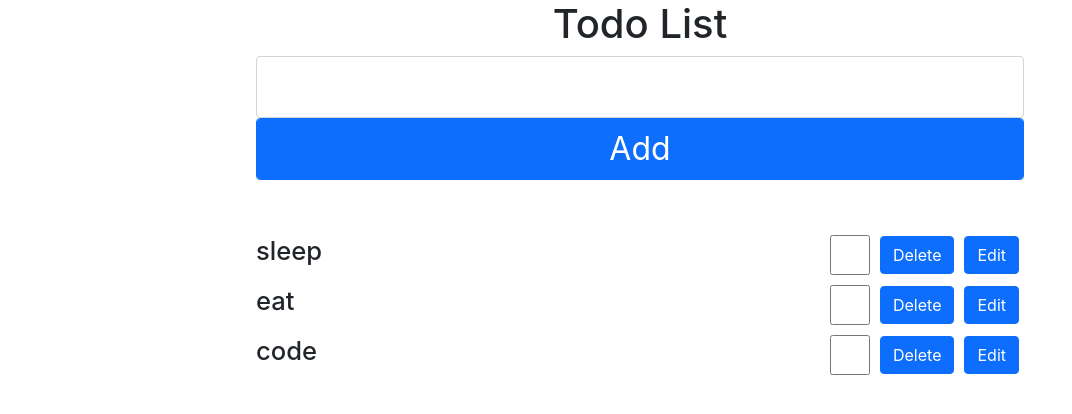
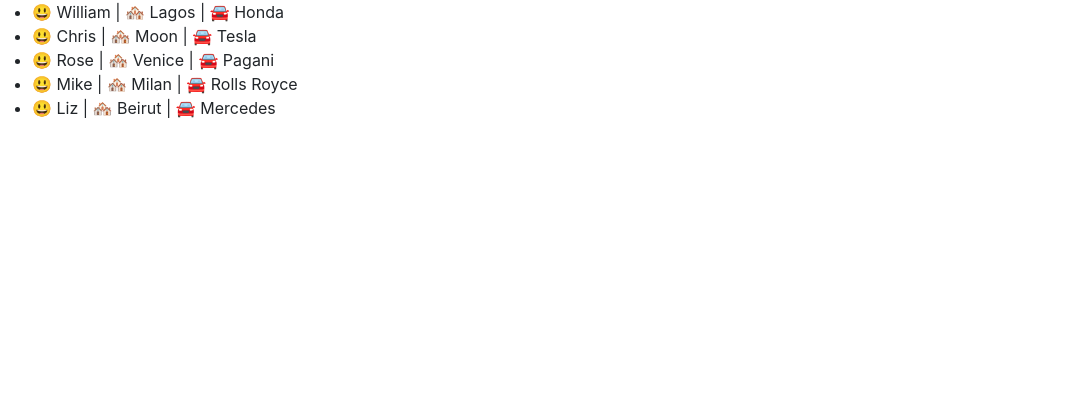
Before and after one commit to leanhvu21042001/reactjs-cra-template, a React (Create React App) app: page / in a window 1280 px wide. Shown: the top 414 px of the page, without its empty margins (0-1072 px from the left). Built offline with nearby package versions, Linux system fonts and the light colour scheme.

Commit message:
Render list users

```diff
--- a/src/App.js
+++ b/src/App.js
@@ -1,10 +1,12 @@
 import './App.css'
-import MainTodo from './ClassComponents/TodoListApp/MainTodo'
+import RenderListUsers from './ClassComponents/LoopAndDisplayData/RenderListUsers'
+// import MainTodo from './ClassComponents/TodoListApp/MainTodo'
 
 function App() {
   return (
     <div className="App">
-      <MainTodo />
+      {/* <MainTodo /> */}
+      <RenderListUsers />
     </div>
   )
 }
--- /dev/null
+++ b/src/ClassComponents/LoopAndDisplayData/RenderListUsers.js
@@ -0,0 +1,18 @@
+import React from 'react'
+import users from './users-data'
+
+export default function RenderListUsers() {
+  console.log(users)
+
+  return (
+    <div>
+      <ul>
+        {users.map(user => (
+          <li>
+            {user.name} | {user.location} | {user.car}
+          </li>
+        ))}
+      </ul>
+    </div>
+  )
+}
```
